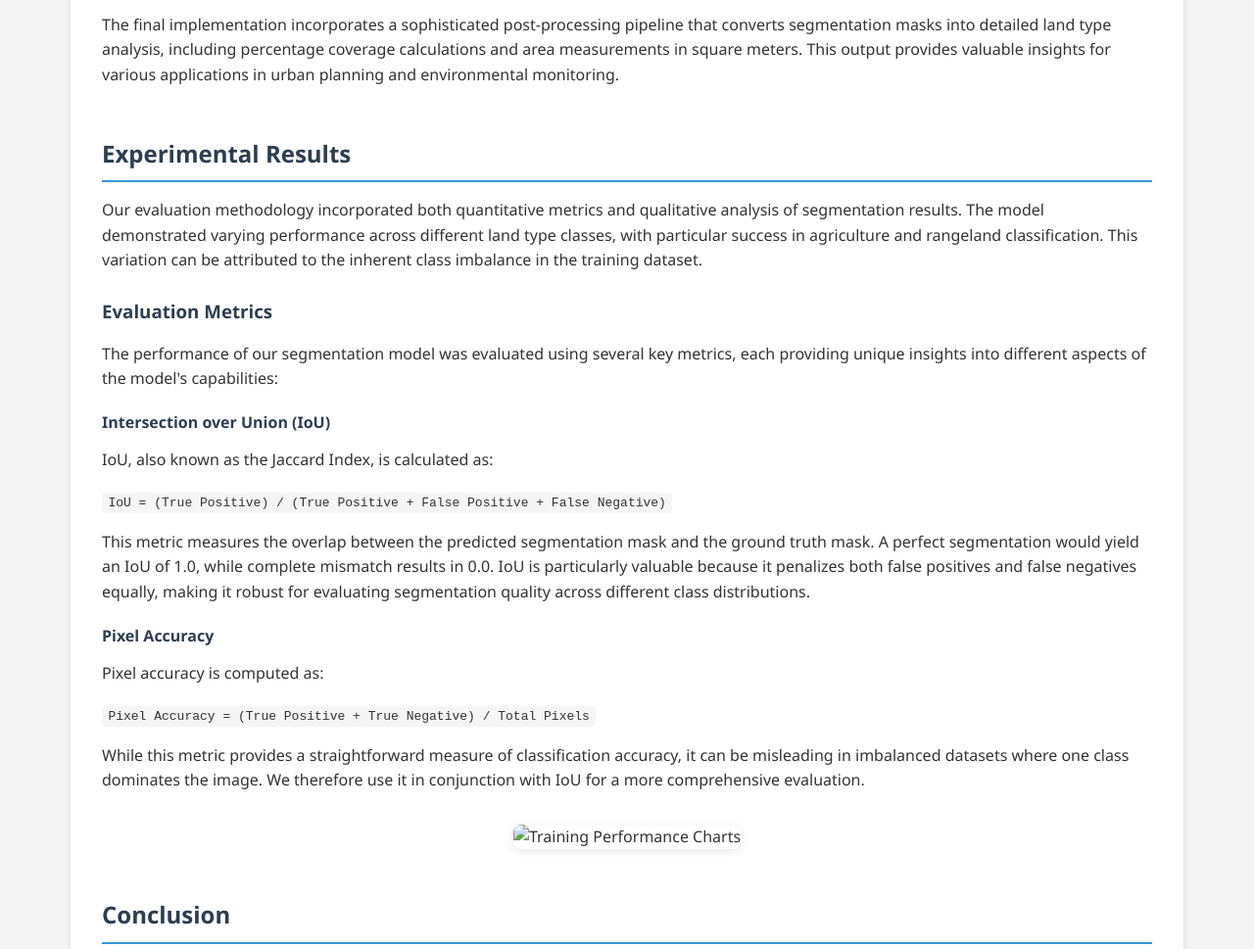
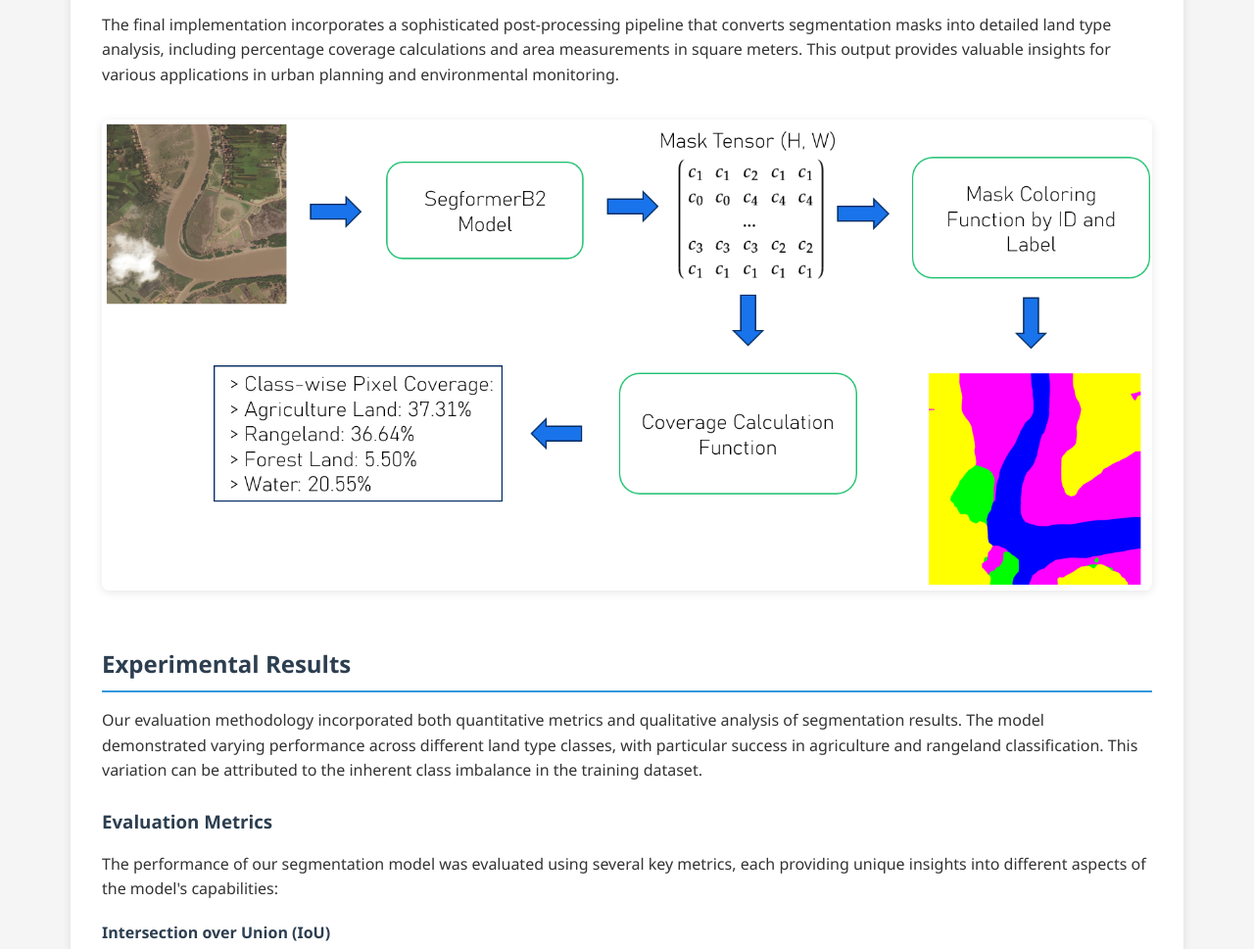
Before and after one commit to vmbobato/asic-blog, a plain HTML site: page index.html in a window 1280 px wide. Shown: the part 1997-2966 px from the top of the page at 98% size. Drawn offline with Linux system fonts and the light colour scheme.

Commit message:
Added figures

```diff
--- a/index.html
+++ b/index.html
@@ -50,6 +50,9 @@
                 <p>The selection of SegFormerB2 as our primary architecture was based on its superior performance in pixel classification tasks and overall segmentation precision. While we initially explored a hybrid approach combining SAM2 and DeepLabV3+, the SegFormerB2 architecture demonstrated superior performance in our evaluation metrics.</p>
                 <p>Following model selection, we implemented a comprehensive fine-tuning process using our satellite image dataset. This process included adaptation of the training methodology to optimize performance for satellite imagery characteristics and specific land type classification requirements.</p>
                 <p>The final implementation incorporates a sophisticated post-processing pipeline that converts segmentation masks into detailed land type analysis, including percentage coverage calculations and area measurements in square meters. This output provides valuable insights for various applications in urban planning and environmental monitoring.</p>
+                <div class="image-container">
+                    <img src="static/application_diagram.png" alt="Application Diagram">
+                </div>
             </section>
 
             <section id="results" class="blog-section">
@@ -70,7 +73,7 @@
                 <p>While this metric provides a straightforward measure of classification accuracy, it can be misleading in imbalanced datasets where one class dominates the image. We therefore use it in conjunction with IoU for a more comprehensive evaluation.</p>
 
                 <div class="image-container">
-                    <img src="charts.png" alt="Training Performance Charts">
+                    <img src="static/charts.png" alt="Training Performance Charts">
                 </div>
             </section>
 
```
Also changed, not shown: static/application_diagram.png (added), static/charts.png (added).
